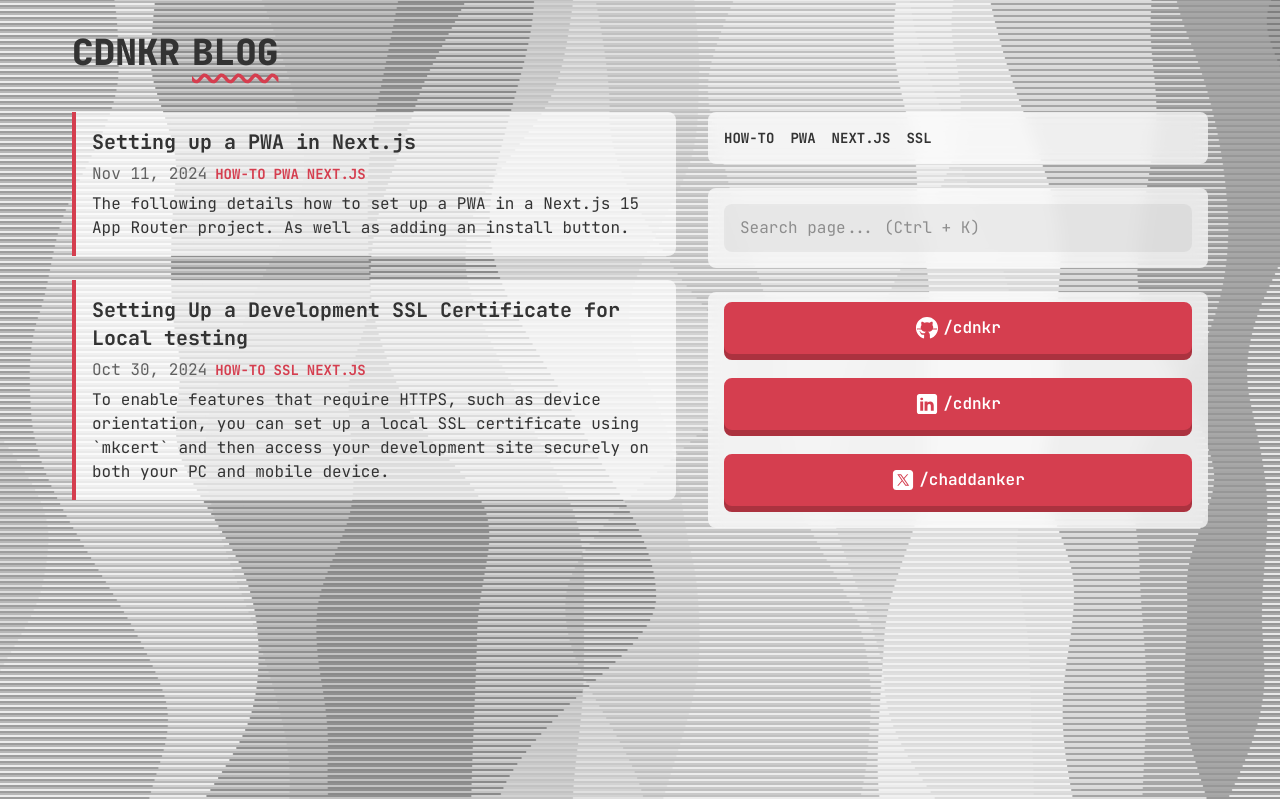
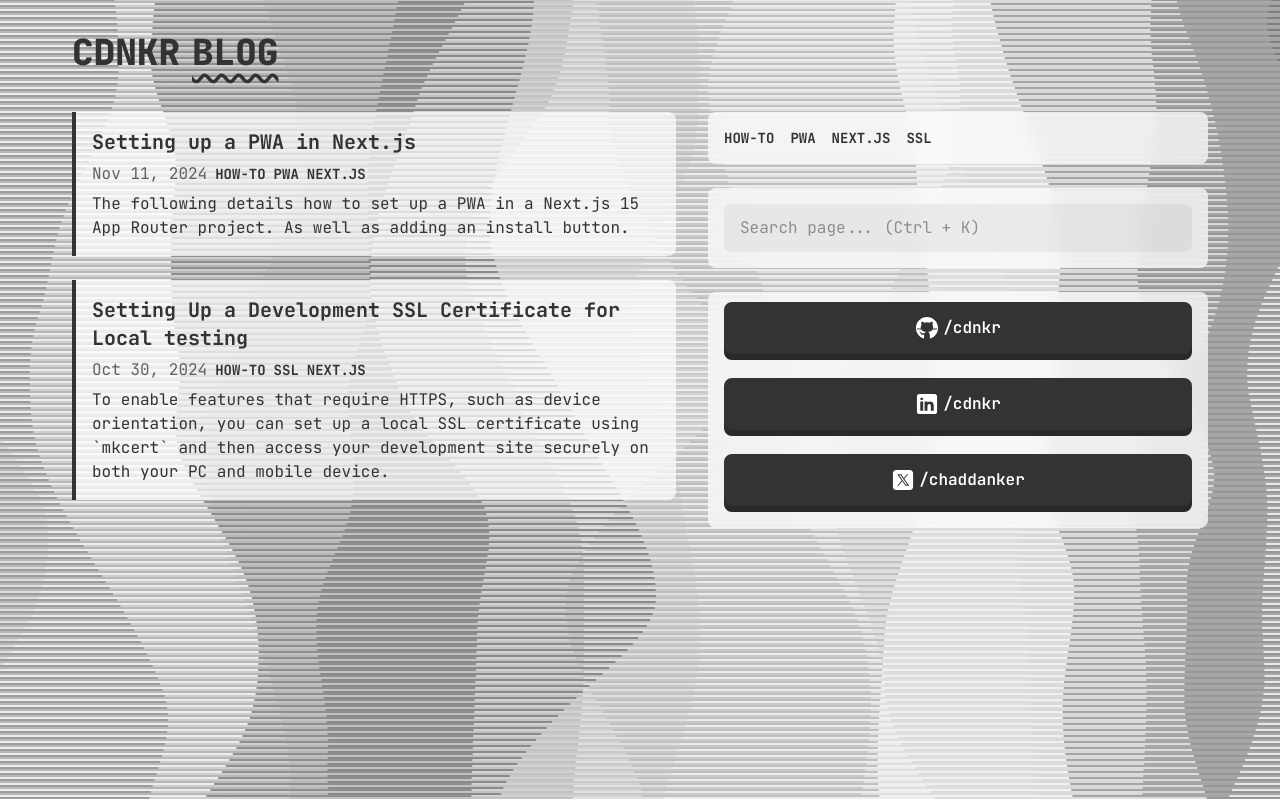
Before and after one commit to cdnkr/cdnkr.github.io, a Next.js app: page / in a window 1280 px wide. Built offline with nearby package versions, Linux system fonts and the light colour scheme.

Commit message:
changes theme colors

```diff
--- a/app/globals.css
+++ b/app/globals.css
@@ -1,8 +1,8 @@
 @import "tailwindcss";
 
 @theme {
-  --color-primary: #d53e4f;
-  /* --color-primary: #333; */
+  /* --color-primary: #d53e4f; */
+  --color-primary: #333;
   --color-text: #333;
   --color-background: rgba(0, 0, 0, 0.95);
   --color-border-button-background: #262626;
@@ -47,4 +47,5 @@
 
 pre {
   background-color: #1c1c1c !important;
+  color: #fff !important;
 }
```
